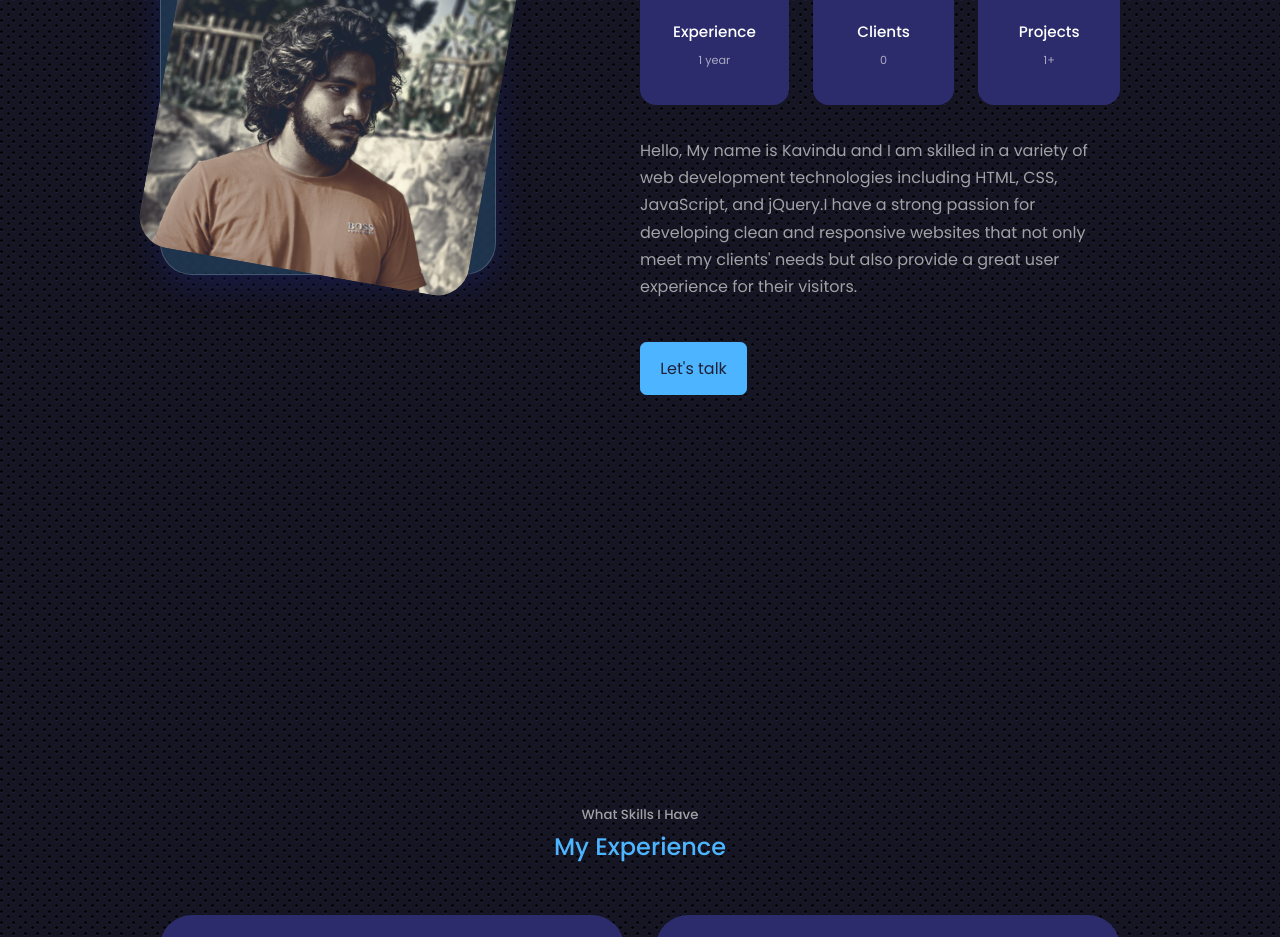
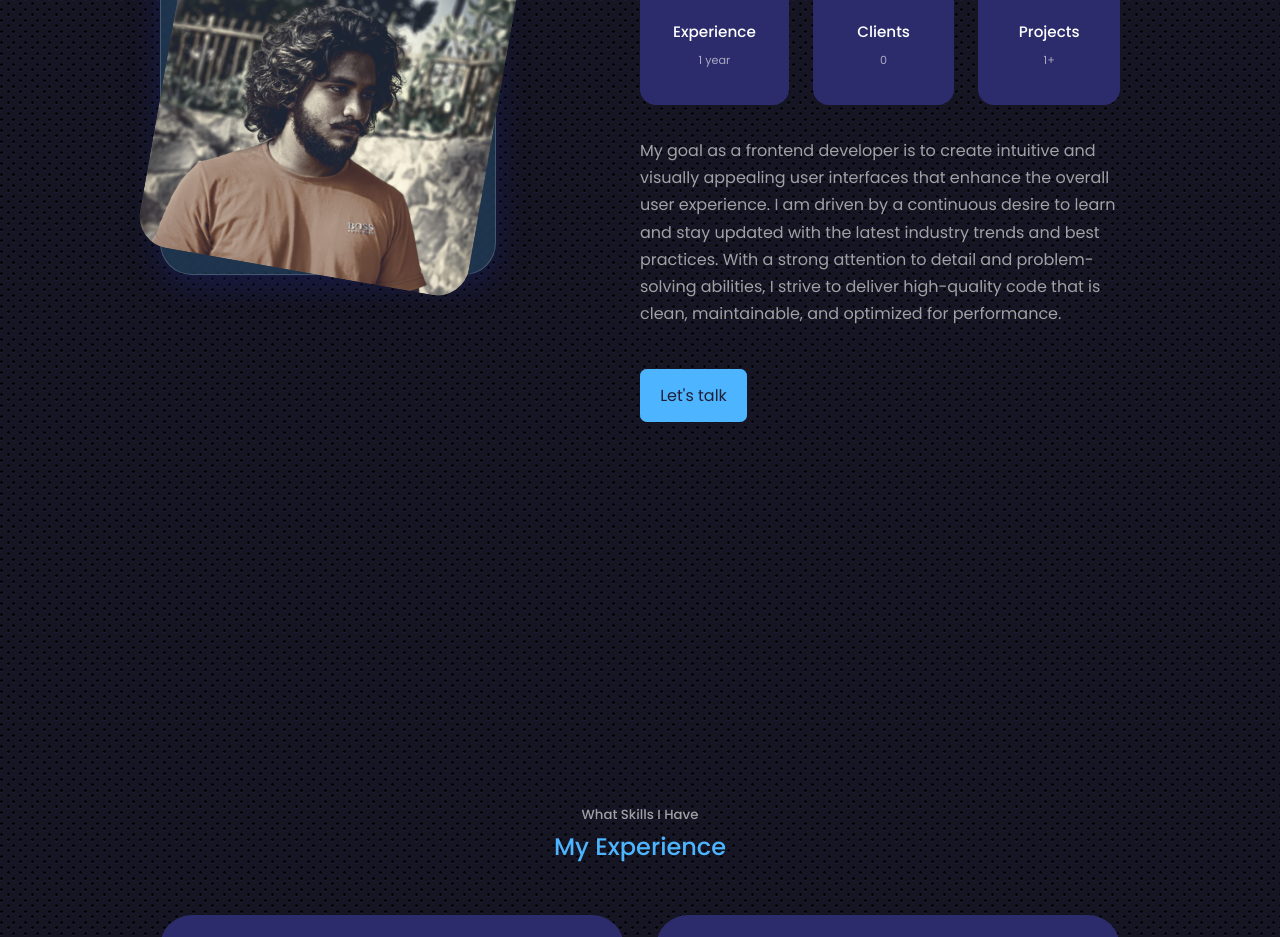
Before and after one commit to K4viyamato/myPortfolioReact, a React (Create React App) app: page / in a window 1280 px wide. Shown: the part 1180-2117 px from the top of the page. Built offline with nearby package versions, Linux system fonts and the light colour scheme.

Commit message:
Update About.jsx

```diff
--- a/src/components/about/About.jsx
+++ b/src/components/about/About.jsx
@@ -68,7 +68,10 @@ const About = () => {
 
           <p>
 
-          Hello, My name is Kavindu and I am skilled in a variety of web development technologies including HTML, CSS, JavaScript, and jQuery.I have a strong passion for developing clean and responsive websites that not only meet my clients' needs but also provide a great user experience for their visitors.
+          My goal as a frontend developer is to create intuitive and visually appealing user interfaces that enhance the overall user experience. I am driven by a continuous desire to
+learn and stay updated with the latest industry trends and best practices. With a strong
+attention to detail and problem-solving abilities, I strive to deliver high-quality code that
+is clean, maintainable, and optimized for performance.
 
           </p>
 
```
